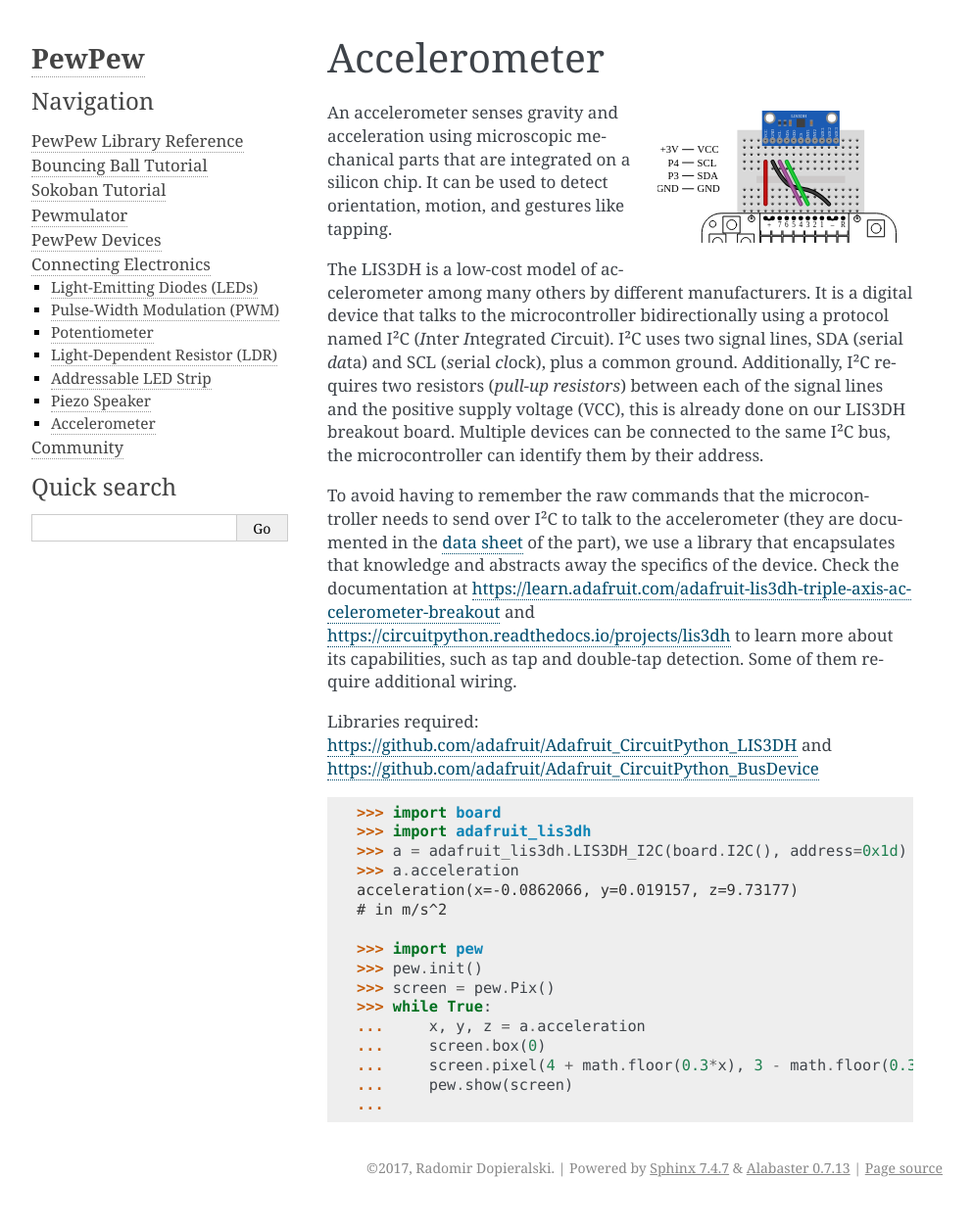
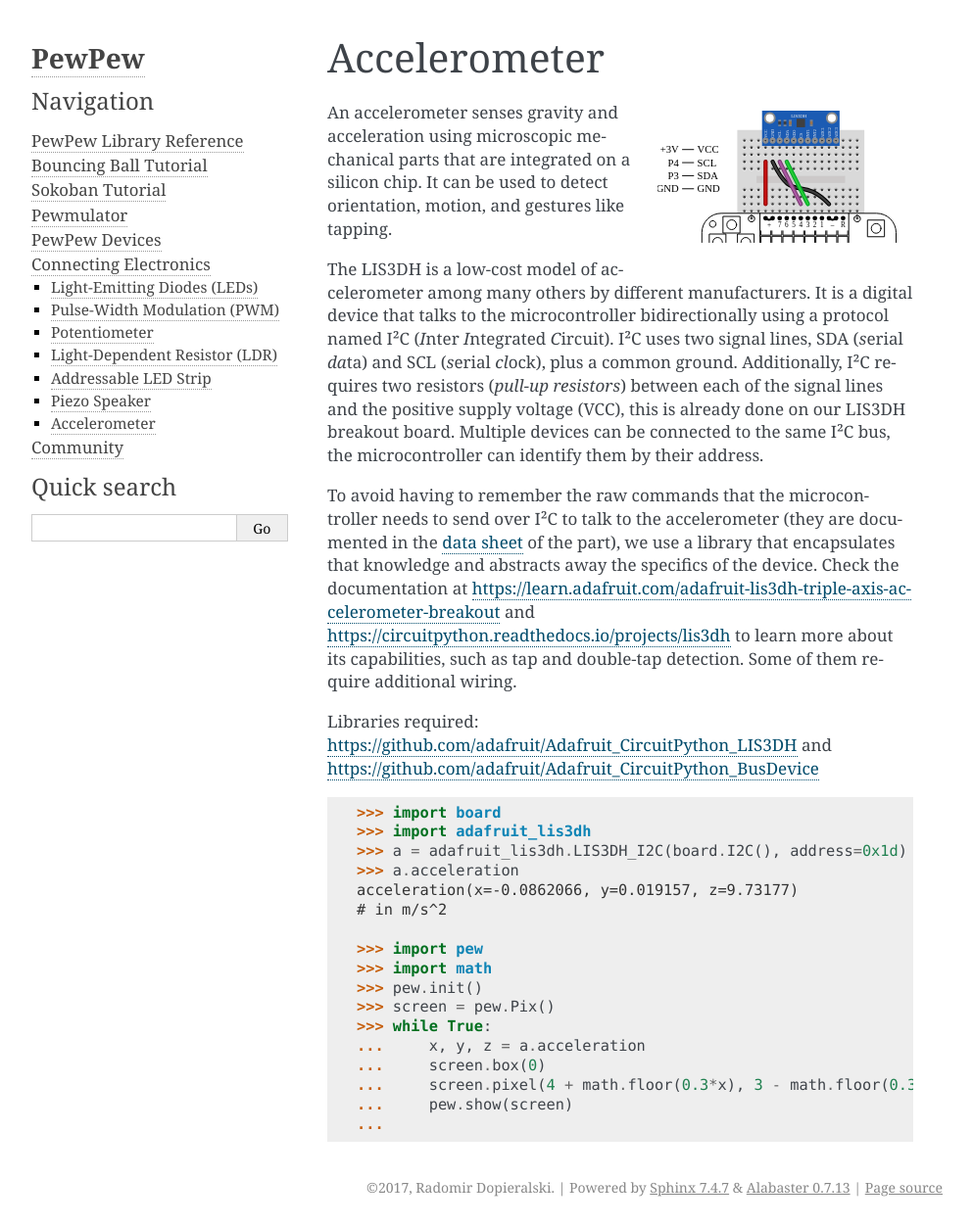
Before and after one commit to pypewpew/pewpew, a Sphinx documentation site: the page built from docs/components/accelerometer.rst, in a window 1280 px wide. Shown: the whole page at 98% size, without its empty margins (148-1141 px from the left). Built offline with Sphinx 7.4.7, drawn with Linux system fonts in a browser that asks for light colours.

Commit message:
Fix missing import.

```diff
--- a/docs/components/accelerometer.rst
+++ b/docs/components/accelerometer.rst
@@ -22,6 +22,7 @@ Libraries required: https://github.com/adafruit/Adafruit_CircuitPython_LIS3DH an
    # in m/s^2
 
    >>> import pew
+   >>> import math
    >>> pew.init()
    >>> screen = pew.Pix()
    >>> while True:
```
